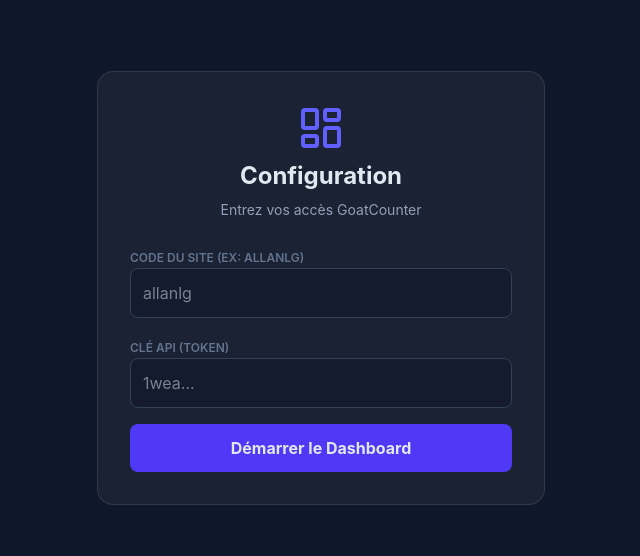
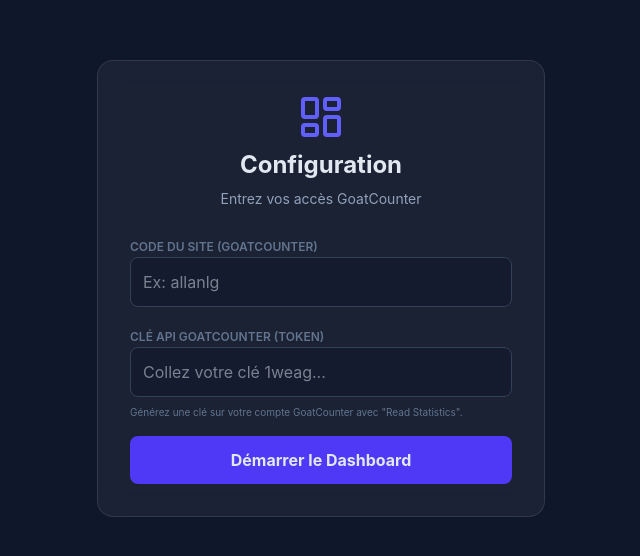
Before and after one commit to Coxxon/GoatStats, a React (Vite) app: page / in a window 1280 px wide. Shown: the part 112-668 px from the top of the page, without its empty margins (319-959 px from the left). Built offline with nearby package versions, Linux system fonts and the light colour scheme.

Commit message:
Fix 401 and improve config UI v1.1.5

```diff
--- a/src/App.jsx
+++ b/src/App.jsx
@@ -37,7 +37,7 @@
 
   const loadData = async () => {
     if (isFetching.current) return;
-    console.log("🚀 v1.1.4 - Démarrage du chargement...");
+    console.log("🚀 v1.1.5 - Démarrage du chargement...");
     isFetching.current = true;
     setLoading(true);
     setError(null);
@@ -88,8 +88,18 @@
 
   const handleSaveConfig = (e) => {
     e.preventDefault();
-    localStorage.setItem('goat_token', token);
-    localStorage.setItem('goat_site', siteCode);
+    const cleanToken = token.trim();
+    const cleanSite = siteCode.trim();
+
+    if (!cleanToken || !cleanSite) {
+      setError("Veuillez remplir les deux champs.");
+      return;
+    }
+
+    localStorage.setItem('goat_token', cleanToken);
+    localStorage.setItem('goat_site', cleanSite);
+    setToken(cleanToken);
+    setSiteCode(cleanSite);
     setIsConfigured(true);
   };
 
@@ -105,26 +115,27 @@
 
           <form onSubmit={handleSaveConfig} className="space-y-4">
             <div className="space-y-1">
-              <label className="text-xs font-semibold text-slate-500 uppercase">Code du site (ex: allanlg)</label>
+              <label className="text-xs font-semibold text-slate-500 uppercase">Code du site (GoatCounter)</label>
               <input
                 type="text"
                 className="w-full bg-slate-900/50 border border-slate-700 p-3 rounded-lg focus:ring-2 focus:ring-indigo-500 outline-none"
                 value={siteCode}
                 onChange={(e) => setSiteCode(e.target.value)}
-                placeholder="allanlg"
+                placeholder="Ex: allanlg"
                 required
               />
             </div>
             <div className="space-y-1">
-              <label className="text-xs font-semibold text-slate-500 uppercase">Clé API (Token)</label>
+              <label className="text-xs font-semibold text-slate-500 uppercase">Clé API GoatCounter (Token)</label>
               <input
                 type="password"
                 className="w-full bg-slate-900/50 border border-slate-700 p-3 rounded-lg focus:ring-2 focus:ring-indigo-500 outline-none"
                 value={token}
                 onChange={(e) => setToken(e.target.value)}
-                placeholder="1wea..."
+                placeholder="Collez votre clé 1weag..."
                 required
               />
+              <p className="text-[10px] text-slate-500 mt-1">Générez une clé sur votre compte GoatCounter avec "Read Statistics".</p>
             </div>
             <button className="w-full bg-indigo-600 hover:bg-indigo-700 py-3 rounded-lg font-bold transition-colors">
               Démarrer le Dashboard
@@ -140,7 +151,7 @@
       <header className="flex justify-between items-center mb-8">
         <div>
           <h1 className="text-2xl font-bold bg-gradient-to-r from-white to-slate-500 bg-clip-text text-transparent">
-            GoatStats <span className="text-[10px] text-slate-600 font-mono">v1.1.4</span>
+            GoatStats <span className="text-[10px] text-slate-600 font-mono">v1.1.5</span>
           </h1>
           <div className="flex items-center gap-2">
             <p className="text-slate-500 text-sm">{siteCode}.goatcounter.com</p>
@@ -178,8 +189,8 @@
           </p>
           <div className="mt-3 text-[11px] opacity-80 border-t border-red-500/30 pt-2">
             <strong>Checklist :</strong><br />
-            1. Le proxy local (/proxy-goat) est-il actif ? (Redémarrez le terminal si besoin)<br />
-            2. Code site '<strong>{siteCode}</strong>' est-il correct ?<br />
+            1. Vérifiez que votre Clé API (Token) est toujours active sur GoatCounter.<br />
+            2. Vérifiez que le "Code du site" est bien <strong>{siteCode}</strong>.<br />
           </div>
         </div>
       )}
```
